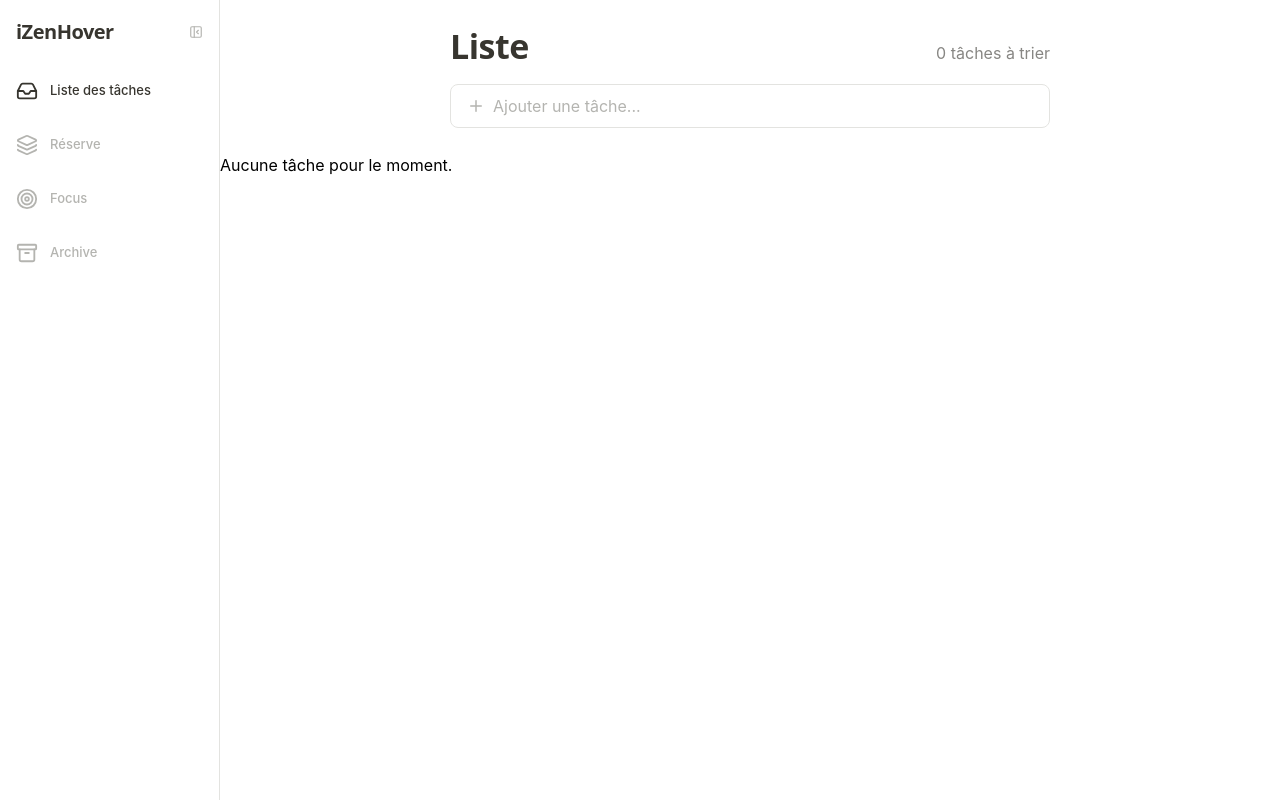
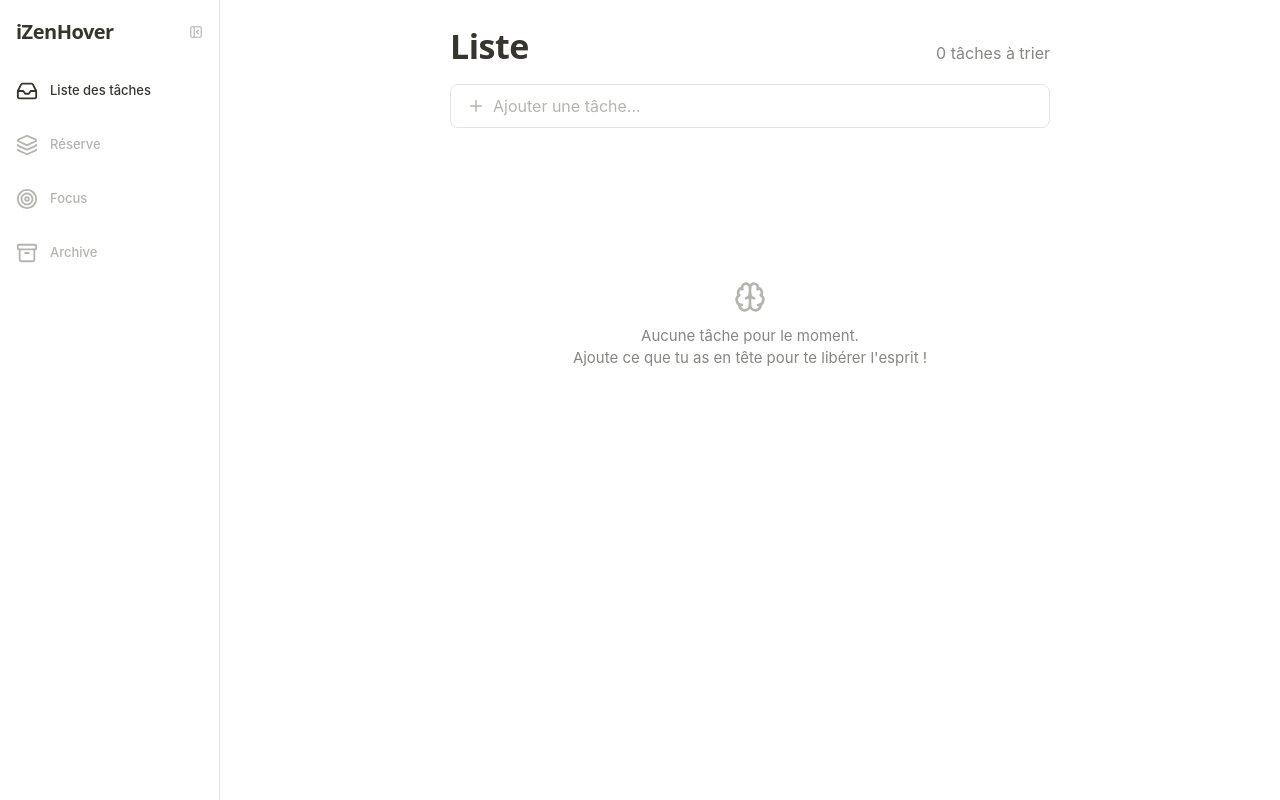
Before and after one commit to GB-LD/izh, a React (Vite) app: page / in a window 1280 px wide. Built offline with nearby package versions, Linux system fonts and the light colour scheme.

Commit message:
💄 Enhance empty state display in Inbox with new component and improved styling

```diff
--- a/src/features/inbox/InboxPage.tsx
+++ b/src/features/inbox/InboxPage.tsx
@@ -5,6 +5,8 @@ import { useTaskStore } from "@/stores/useTaskStore";
 import { CaptureInput } from "./CaptureInput";
 import { TaskItemInbox } from "./TaskItemInbox";
 import { cn } from "@/lib/utils";
+import { EmptyState } from "@/shared/EmptyState/EmptyState";
+import { Brain } from "lucide-react";
 
 export function InboxPage() {
   const { sentinelRef, isStuck: isTopStuck } = useStickyState<HTMLDivElement>();
@@ -46,9 +48,15 @@ export function InboxPage() {
         </header>
         <CaptureInput classes="inbox-page__container" />
       </div>
-
+      <div className="inbox-page__body">
         {sortedInboxTasks.length === 0 ? (
-        <p>Aucune tâche pour le moment.</p>
+          <EmptyState
+            icon={Brain}
+            message={
+              "Aucune tâche pour le moment.\nAjoute ce que tu as en tête pour te libérer l'esprit !"
+            }
+            classes="w-4/5 mt-32"
+          />
         ) : (
           <ul className="inbox-page__list inbox-page__container" role="list">
             {sortedInboxTasks.map((task) => (
@@ -56,6 +64,7 @@ export function InboxPage() {
             ))}
           </ul>
         )}
+      </div>
     </section>
   );
 }
--- a/src/features/inbox/TaskItemInbox.tsx
+++ b/src/features/inbox/TaskItemInbox.tsx
@@ -57,6 +57,7 @@ export function TaskItemInbox({ task }: TaskItemInboxProps) {
         onChange={(e) => setInputValue(e.target.value)}
         onBlur={handleBlur}
         onKeyDown={handleKeyDown}
+        aria-label={`Modifier le titre de la tâche "${task.title}"`}
       />
       <div className="task-item__action">
         <button
--- a/src/index.css
+++ b/src/index.css
@@ -10,7 +10,7 @@
 /* Composants */
 @import "./styles/components/button.css";
 @import "./styles/components/input.css";
-@import "./styles/components/card.css";
+@import "./styles/components/task-item-inbox.css";
 @import "./styles/components/bottom-nav.css";
 @import "./styles/components/sidebar-nav.css";
 @import "./styles/components/empty-state.css";
--- a/src/shared/EmptyState/EmptyState.tsx
+++ b/src/shared/EmptyState/EmptyState.tsx
@@ -1,6 +1,7 @@
 import type { LucideIcon } from "lucide-react";
 import { useNavigate } from "react-router";
 import { Button } from "@/shared/Button/Button";
+import { cn } from "@/lib/utils";
 
 interface EmptyStateCta {
   label: string;
@@ -8,6 +9,7 @@ interface EmptyStateCta {
 }
 
 interface EmptyStateProps {
+  classes?: string;
   icon: LucideIcon;
   /** Tailwind text color class. Defaults to text-content-tertiary */
   iconClassName?: string;
@@ -22,11 +24,12 @@ export function EmptyState({
   message,
   subMessage,
   cta,
+  classes,
 }: EmptyStateProps) {
   const navigate = useNavigate();
 
   return (
-    <div role="status" className="empty-state">
+    <div role="status" className={cn("empty-state", classes)}>
       <Icon size={32} aria-hidden="true" className={iconClassName} />
       <div className="empty-state__text">
         <p className="empty-state__message">{message}</p>
--- a/src/styles/components/empty-state.css
+++ b/src/styles/components/empty-state.css
@@ -12,7 +12,6 @@
     display: flex;
     flex-direction: column;
     align-items: center;
-    max-width: 280px;
     margin: auto; /* centres horizontally + vertically in a flex-column parent */
     text-align: center;
 
@@ -36,6 +35,7 @@
     line-height: var(--text-base--line-height);
     font-weight: var(--font-weight-regular);
     color: var(--color-content-secondary);
+    white-space: pre-line;
   }
 
   .empty-state__sub-message {
--- a/src/styles/components/inbox-page.css
+++ b/src/styles/components/inbox-page.css
@@ -1,6 +1,7 @@
 @layer components {
   .inbox-page {
-    @apply w-full;
+    @apply w-full h-full flex flex-col;
+    min-height: 0;
   }
 
   .inbox-page__top {
@@ -36,6 +37,11 @@
     line-height: var(--text-h1-lh);
   }
 
+  .inbox-page__body {
+    @apply flex-1 flex flex-col;
+    min-height: 0;
+  }
+
   .inbox-page__list {
     @apply flex flex-col gap-[var(--spacing-component-md)];
   }
--- a/src/styles/components/card.css
+++ b/src/styles/components/task-item-inbox.css
@@ -1,17 +1,12 @@
 @layer components {
   .task-item {
-    display: flex;
-    align-items: center;
+    @apply flex items-center w-full max-w-full min-w-0 bg-transparent list-none;
+
     gap: var(--spacing-inline-md);
-    width: 100%;
-    max-width: 100%;
-    min-width: 0;
     height: 44px;
     padding: 0 var(--spacing-component-md);
-    background-color: transparent;
     border: 1px solid var(--color-edge);
     border-radius: var(--radius-component);
-    list-style: none;
   }
 
   .task-item:hover {
@@ -19,7 +14,7 @@
   }
 
   .task-item__action {
-    @apply inline-flex gap-2 items-center justify-center shrink-0 border-0 bg-transparent;
+    @apply inline-flex gap-2 items-center justify-center shrink-0 border-0 bg-transparent overflow-hidden pointer-events-none;
 
     width: auto;
     max-width: 0;
@@ -27,9 +22,7 @@
     margin-inline-start: 0;
     color: var(--color-content-tertiary);
     border-radius: var(--radius-sm);
-    overflow: hidden;
     opacity: 0;
-    pointer-events: none;
     transform: translateX(12px);
     transition:
       max-width var(--transition-hover),
@@ -40,24 +33,21 @@
   }
 
   .task-item-inbox:focus-within .task-item__action {
+    @apply pointer-events-auto;
+
     max-width: 120px;
     margin-inline-start: 0;
     opacity: 1;
-    pointer-events: auto;
     transform: translateX(0);
   }
 
   .task-item__edit-indicator {
-    display: flex;
-    align-items: center;
-    justify-content: center;
-    flex-shrink: 0;
+    @apply flex items-center justify-center shrink-0 overflow-hidden pointer-events-none;
+
     max-width: 0;
     height: 44px;
     color: var(--color-content-tertiary);
-    overflow: hidden;
     opacity: 0;
-    pointer-events: none;
     transform: translateX(-12px);
     transition:
       max-width var(--transition-hover),
@@ -72,9 +62,9 @@
   }
 
   .task-item__action-delete {
-    cursor: pointer;
+    @apply cursor-pointer shrink-0;
+
     color: var(--color-content-tertiary);
-    flex-shrink: 0;
   }
 
   .task-item__action-delete:hover {
@@ -82,18 +72,8 @@
   }
 
   .task-item__edit-input {
-    flex: 1;
-    width: 100%;
-    min-width: 0;
-    padding: 0;
-    background-color: transparent;
-    border: none;
-    outline: none;
-    box-shadow: none;
-    overflow: hidden;
-    text-overflow: ellipsis;
-    white-space: nowrap;
-    cursor: default;
+    @apply flex-1 w-full min-w-0 p-0 bg-transparent border-0 outline-none shadow-none overflow-hidden text-ellipsis whitespace-nowrap cursor-default;
+
     color: var(--color-content);
     font-family: var(--font-body);
     font-size: var(--text-body-size);
@@ -104,10 +84,10 @@
 
   .task-item__edit-input:hover,
   .task-item__edit-input:focus {
-    cursor: text;
+    @apply cursor-text;
   }
 
   .task-item-inbox {
-    background-color: transparent;
+    @apply bg-transparent;
   }
 }
```
Also changed, not shown: 1 other file (tests, documents, lock files or other folders). Lines whose indentation alone changed are shown as unchanged.
